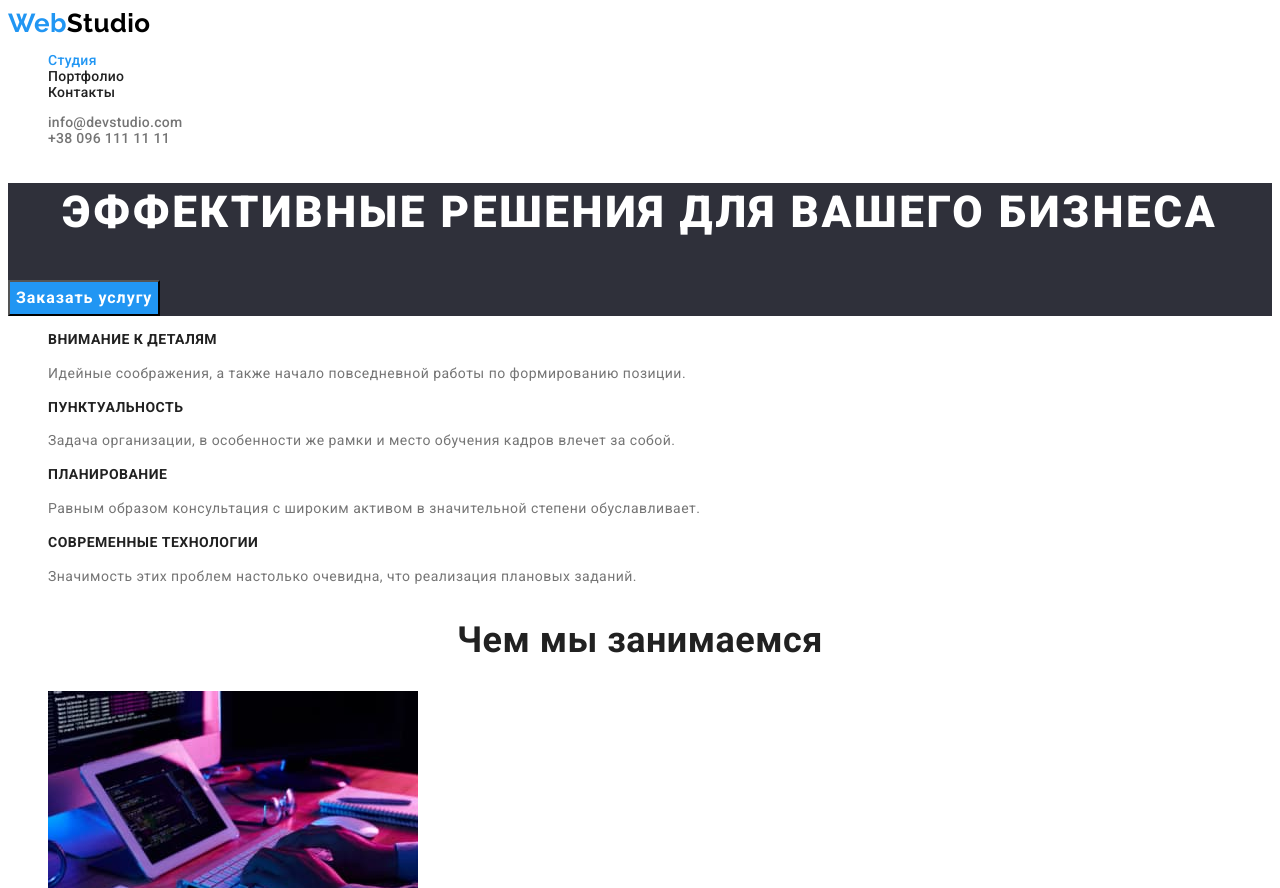
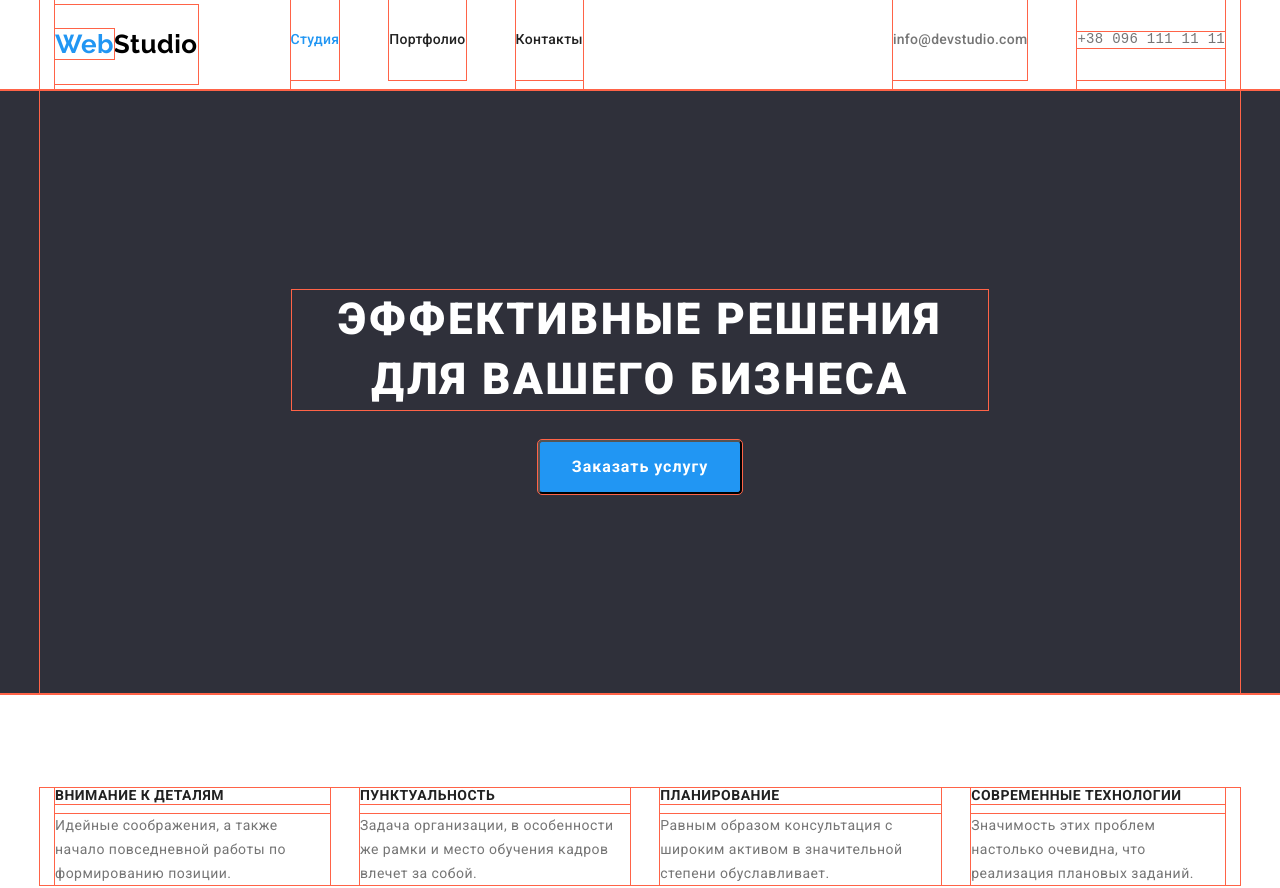
Before and after one commit to Fadeev2000/goit-markup-hw-03, a plain HTML site: page index.html in a window 1280 px wide. Shown: the top 888 px of the page. Drawn offline with Linux system fonts and the light colour scheme.

Commit message:
Добавляет геометрию на страницу index.html

```diff
--- a/css/style.css
+++ b/css/style.css
@@ -20,7 +20,16 @@
   --exception-color: rgba(255, 255, 255, 0.6);
 }
 
+*,
+*::before,
+*::after {
+  box-sizing: border-box;
+
+  outline: 1px solid tomato;
+}
+
 body {
+  margin: 0;
   background-color: var(--main-bg-color);
   color: var(--main-color-text);
 
@@ -29,16 +38,56 @@ body {
   letter-spacing: 0.03em;
 }
 
+h1,
+h2,
+h3,
+h4,
+h5,
+h6 {
+  margin: 0;
+}
+
 a {
   text-decoration: none;
   font-style: normal;
 }
 
 ul {
+  margin: 0;
+  padding: 0;
   list-style: none;
 }
 
+p {
+  margin: 0;
+}
+
+img {
+  display: block;
+}
+
+.container {
+  width: 1200px;
+  padding: 0 15px;
+  margin: 0 auto;
+  /*background-color: violet;*/
+}
+
 /* Header */
+.header {
+  border-bottom: 1px solid #ececec;
+}
+
+.header .container {
+  display: flex;
+  align-items: center;
+}
+
+.navigation {
+  display: flex;
+  align-items: center;
+}
+
 .logo {
   font-family: Raleway, sans-serif;
   font-weight: 700;
@@ -47,6 +96,9 @@ ul {
 }
 
 .logo-header {
+  margin-right: 93px;
+  padding-top: 24px;
+  padding-bottom: 25px;
   color: #000000;
 }
 
@@ -75,10 +127,46 @@ ul {
   color: var(--main-color-text);
 }
 
+.nav-address.nav-link {
+  display: flex;
+}
+
+.nav-address.nav-link .link,
+.nav-address.address-link .link {
+  display: block;
+  padding-top: 32px;
+  padding-bottom: 32px;
+}
+
+.nav-address .item:not(:last-child) {
+  margin-right: 50px;
+}
+
+.nav-address.address-link {
+  display: flex;
+}
+
+.header .address {
+  margin-left: auto;
+}
+
+.tel {
+  margin: 0;
+}
+
 /* Main */
 .hero-bg-color,
 .footer-bg-color {
   background-color: var(--accent-bg-color);
+}
+
+.hero-bg-color .container {
+  display: flex;
+  flex-direction: column;
+  align-items: center;
+  min-height: 600px;
+  padding-top: 200px;
+  padding-bottom: 200px;
 }
 
 .hero-title {
@@ -91,16 +179,44 @@ ul {
   text-transform: uppercase;
 }
 
+.container .hero-title {
+  width: 696px;
+  margin-bottom: 30px;
+}
+
 .button.order-batton {
   color: var(--main-bg-color);
   background-color: var(--accent-color-text);
   font-weight: 700;
   line-height: 1.88;
   letter-spacing: 0.06em;
+  padding: 10px 32px;
+  border-radius: 4px;
+}
+
+.section {
+  padding: 94px 0;
+}
+
+.section .list {
+  display: flex;
+}
+
+.section h3.section-title {
+  margin-bottom: 10px;
 }
 
 .section .section-title {
   color: var(--add-color-text);
+  margin-bottom: 50px;
+}
+
+.list .item:not(:last-child) {
+  margin-right: 30px;
+}
+
+.section.non-standart {
+  padding-top: 0;
 }
 
 .title-features,
@@ -130,6 +246,7 @@ ul {
   font-size: 16px;
   line-height: 1.19;
   text-align: center;
+  margin-bottom: 30px;
 }
 
 .team-bg-color {
@@ -141,6 +258,13 @@ ul {
   font-size: 16px;
   line-height: 1.19;
   text-align: center;
+  margin-top: 30px;
+}
+
+.section.team-bg-color .item {
+  box-shadow: 0px 1px 3px rgba(0, 0, 0, 0.12), 0px 1px 1px rgba(0, 0, 0, 0.14),
+    0px 2px 1px rgba(0, 0, 0, 0.2);
+  border-radius: 0px 0px 4px 4px;
 }
 
 .button {
@@ -183,8 +307,18 @@ ul {
 }
 
 /* Footer */
+.footer-bg-color .container a {
+  display: block;
+}
+
+.footer-bg-color .container {
+  padding-top: 60px;
+  padding-bottom: 60px;
+}
+
 .logo-footer {
   color: #ffffff;
+  margin-bottom: 20px;
 }
 
 .link-mapa {
@@ -194,3 +328,7 @@ ul {
 .link-contact {
   color: var(--exception-color);
 }
+
+.nav-address li:not(:last-child) {
+  margin-bottom: 9px;
+}
--- a/index.html
+++ b/index.html
@@ -11,114 +11,128 @@
 </head>
 
 <body>
-    <header>
-        <nav>
-            <a  class="logo logo-header" href="index.html" lang="en"><span class="element-logo">Web</span>Studio</a>
+    <header class="header">
+        <div class="container">
+            <nav class="navigation">
+                <a class="logo logo-header" href="index.html" lang="en"><span class="element-logo">Web</span>Studio</a>
                 <ul class="nav-address nav-link">
-                <li>
-                    <a class="current" href="index.html">Студия</a>
+                    <li class="item">
+                        <a class="link current" href="index.html">Студия</a>
                     </li>
-                <li>
-                    <a href="portfolio.html">Портфолио</a>
+                    <li class="item">
+                        <a class="link" href="portfolio.html">Портфолио</a>
                     </li>
-                <li>
-                    <a href="#">Контакты</a>
+                    <li class="item">
+                        <a class="link" href="#">Контакты</a>
                     </li>
                 </ul>
             </nav>
 
-        <address>
+            <address class="address">
                 <ul class="nav-address address-link">
-                <li>
-                    <a href="mailto:info@devstudio.com">info@devstudio.com</a>
+                    <li class="item">
+                        <a class="link" href="mailto:info@devstudio.com">info@devstudio.com</a>
                     </li>
-                <li>
-                    <a href="tel:+380961111111">+38 096 111 11 11</a>
+                    <li class="item">
+                        <a class="link" href="tel:+380961111111">
+                            <pre class="tel">+38 096 111 11 11</pre></a>
                     </li>
                 </ul>
             </address>
+        </div>
+
     </header>
 
     <main>
         <!-- Hero -->
         <section class="hero-bg-color">
+            <div class="container">
                 <h1 class="hero-title">Эффективные решения для вашего бизнеса</h1>
                 <button class="button order-batton" type="button">Заказать услугу</button>
+            </div>
         </section>
 
         <!--Features -->
         <section class="section">
+            <div class="container">
                 <h2 class="section-title title-features" hidden>Особенности</h2>
-            <ul>
-                <li>
+                <ul class="list">
+                    <li class="item">
                         <h3 class="section-title title-features-details">Внимание к деталям</h3>
                         <p class="features-text">Идейные соображения, а также начало повседневной работы по формированию позиции.</p>
                     </li>
-                <li>
+                    <li class="item">
                         <h3 class="section-title title-features-details">Пунктуальность</h3>
                         <p class="features-text">Задача организации, в особенности же рамки и место обучения кадров влечет за собой.</p>
                     </li>
-                <li>
+                    <li class="item">
                         <h3 class="section-title title-features-details">Планирование</h3>
                         <p class="features-text">Равным образом консультация с широким активом в значительной степени обуславливает.</p>
                     </li>
-                <li>
+                    <li class="item">
                         <h3 class="section-title title-features-details">Современные технологии</h3>
                         <p class="features-text">Значимость этих проблем настолько очевидна, что реализация плановых заданий.</p>
                     </li>
                 </ul>
+            </div>
         </section>
 
         <!-- Projects -->
-        <section class="section">
+        <section class="section non-standart">
+            <div class="container">
                 <h2 class="section-title title-projects">Чем мы занимаемся</h2>
-            <ul>
-                <li>
+                <ul class="list">
+                    <li class="item">
                         <img src="images/img-1.jpg" alt="Верстаем сайты" width="370" height="294">
                     </li>
-                <li>
+                    <li class="item">
                         <img src="images/img-2.jpg" alt="Адаптируем к устройствам" width="370" height="294">
                     </li>
-                <li>
+                    <li class="item">
                         <img src="images/img-3.jpg" alt="Подбираем цветовую гамму" width="370" height="294">
                     </li>
                 </ul>
+            </div>
         </section>
 
         <!-- Team -->
         <section class="section team-bg-color">
+            <div class="container">
                 <h2 class="section-title title-team">Наша команда</h2>
-            <ul>
-                <li>
+                <ul class="list">
+                    <li class="item">
                         <img src="images/specialist-1.jpg" alt="Специалист Игорь Демьяненко" width="270" height="260">
                         <h3 class="section-title title-team-surnames">Игорь Демьяненко</h3>
                         <p class="team-text" lang="en">Product Designer</p>
                     </li>
-                <li>
+                    <li class="item">
                         <img src="images/specialist-2.jpg" alt="Специалист Ольга Репина" width="270" height="260">
                         <h3 class="section-title title-team-surnames">Ольга Репина</h3>
                         <p class="team-text" lang="en">Frontend Developer</p>
                     </li>
-                <li>
+                    <li class="item">
                         <img src="images/specialist-3.jpg" alt="Специалист Николай Тарасов" width="270" height="260">
                         <h3 class="section-title title-team-surnames">Николай Тарасов</h3>
                         <p class="team-text" lang="en">Marketing</p>
                     </li>
-                <li>
+                    <li class="item">
                         <img src="images/specialist-4.jpg" alt="Специалист Михаил Ермаков" width="270" height="260">
                         <h3 class="section-title title-team-surnames">Михаил Ермаков</h3>
                         <p class="team-text" lang="en">UI Designer</p>
                     </li>
                 </ul>
+            </div>
         </section>
     </main>
 
     <footer class="footer-bg-color">
+        <div class="container">
             <a class="logo logo-footer" href="index.html" lang="en"><span class="element-logo">Web</span>Studio</a>
             <address>
                 <ul class="nav-address">
                     <li>
-                    <a class="link-mapa" href="https://goo.gl/maps/JCKfD5NcDt42aq7h8" target="_blank" rel="noopener noreferrer">г. Киев, пр-т Леси Украинки, 26</a>
+                        <a class="link-mapa" href="https://goo.gl/maps/JCKfD5NcDt42aq7h8" target="_blank"
+                            rel="noopener noreferrer">г. Киев, пр-т Леси Украинки, 26</a>
                     </li>
                     <li>
                         <a class="link-contact" href="mailto:info@example.com">info@example.com</a>
@@ -128,6 +142,7 @@
                     </li>
                 </ul>
             </address>
+        </div>
     </footer>
 </body>
 </html>
```
Lines whose indentation alone changed are shown as unchanged.
